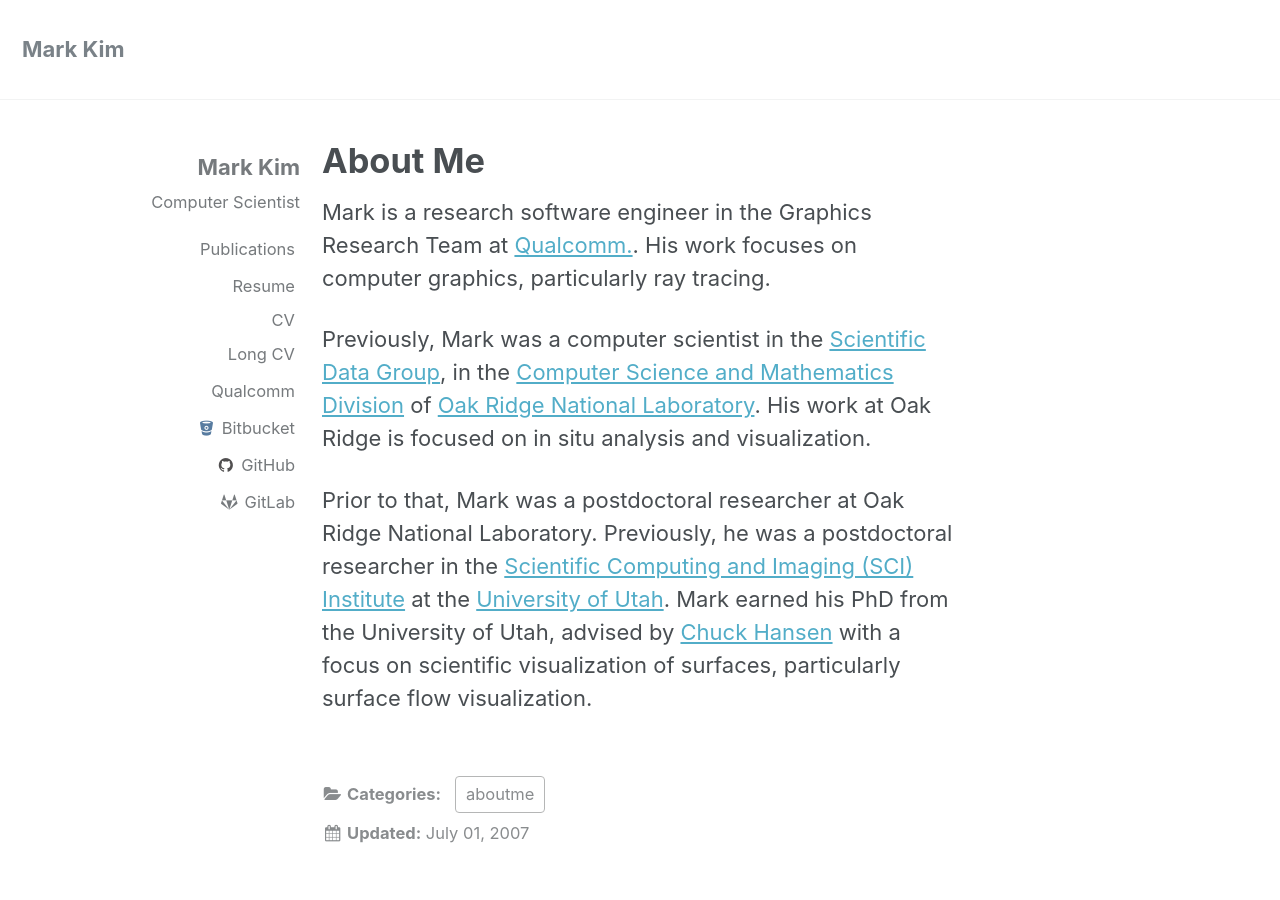
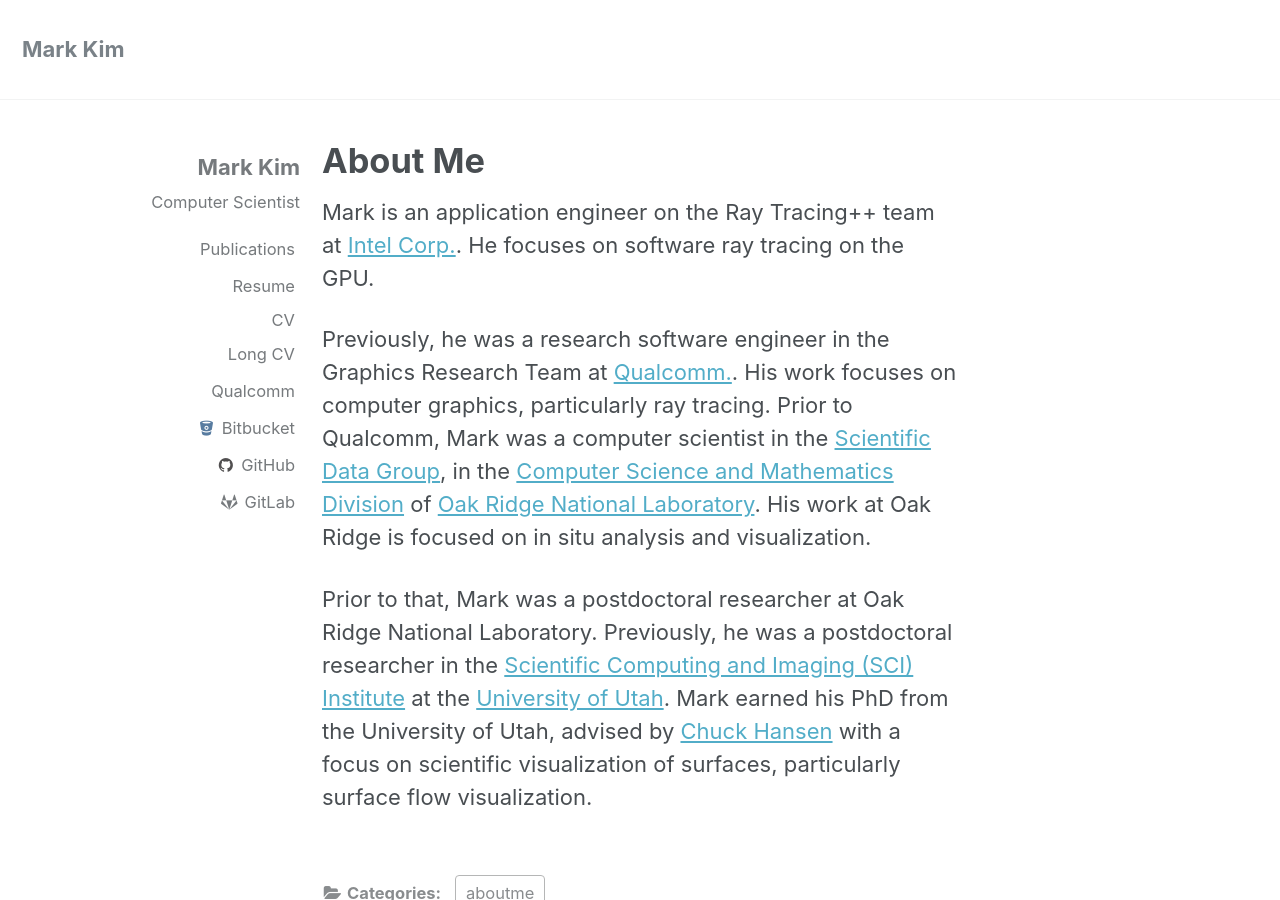
Before and after one commit to m-kim/m-kim.github.io, a Jekyll site: the page built from _posts/2007-07-01-about-me.markdown, in a window 1280 px wide and 900 px high. Built offline with Jekyll 4.4.1, drawn with Linux system fonts in a browser that asks for light colours.

Commit message:
Update 2007-07-01-about-me.markdown

```diff
--- a/_posts/2007-07-01-about-me.markdown
+++ b/_posts/2007-07-01-about-me.markdown
@@ -4,8 +4,8 @@
 date:   2007-07-01
 category: aboutme
 ---
-Mark is a research software engineer in the Graphics Research Team at [Qualcomm.](https://www.qualcomm.com). His work focuses on computer graphics, particularly ray tracing.
+Mark is an application engineer on the Ray Tracing++ team at [Intel Corp.](https://www.intel.com). He focuses on software ray tracing on the GPU.
 
-Previously, Mark was a computer scientist in the [Scientific Data Group](https://www.ornl.gov/division/csmd/scientific-data), in the [Computer Science and Mathematics Division](https://www.ornl.gov/division/csmd/) of [Oak Ridge National Laboratory](https://www.ornl.gov). His work at Oak Ridge is focused on in situ analysis and visualization.
+Previously, he was a research software engineer in the Graphics Research Team at [Qualcomm.](https://www.qualcomm.com). His work focuses on computer graphics, particularly ray tracing. Prior to Qualcomm, Mark was a computer scientist in the [Scientific Data Group](https://www.ornl.gov/division/csmd/scientific-data), in the [Computer Science and Mathematics Division](https://www.ornl.gov/division/csmd/) of [Oak Ridge National Laboratory](https://www.ornl.gov). His work at Oak Ridge is focused on in situ analysis and visualization.
 
 Prior to that, Mark was a postdoctoral researcher at Oak Ridge National Laboratory. Previously, he was a postdoctoral researcher in the [Scientific Computing and Imaging (SCI) Institute](http://www.sci.utah.edu) at the [University of Utah](http://www.utah.edu). Mark earned his PhD from the University of Utah, advised by [Chuck Hansen](http://www.cs.utah.edu/~hansen) with a focus on scientific visualization of surfaces, particularly surface flow visualization.
```
